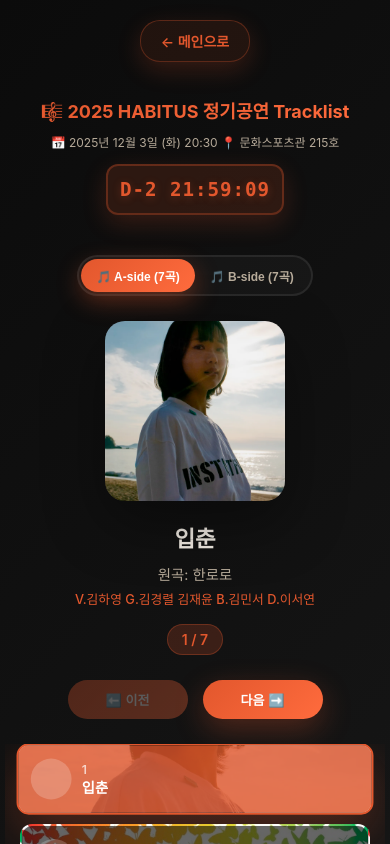
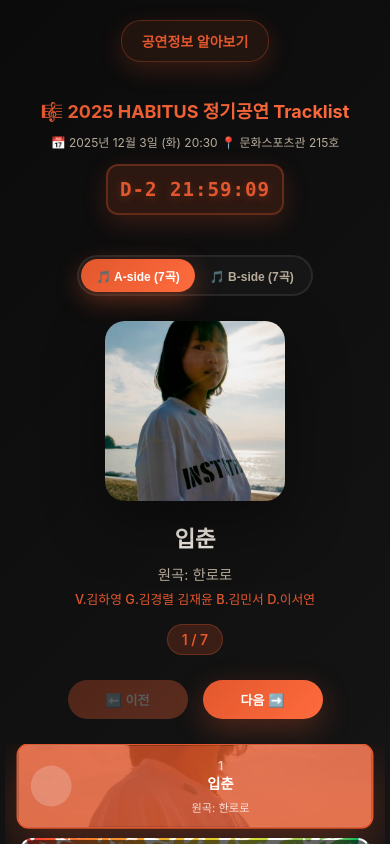
Before and after one commit to BBIYAKYEE7/habitus, a React (Create React App) app: page /setlist in a window 390 px wide. Shown: the top 844 px of the page. Built offline with nearby package versions, Linux system fonts and the light colour scheme; a web font is replaced by a local one.

Commit message:
세분화

```diff
--- a/src/ConcertInfoPage.js
+++ b/src/ConcertInfoPage.js
@@ -48,7 +48,7 @@ const ConcertInfoPage = () => {
     <div className="concert-info-page">
       <div className="concert-info-container">
         <header className="concert-info-header">
-          <Link to="/" className="back-button">← 메인으로</Link>
+          <Link to="/setlist" className="back-button">셋리스트 보기</Link>
           <h1>🎫 HABITUS 정기공연 정보</h1>
         </header>
 
@@ -74,14 +74,13 @@ const ConcertInfoPage = () => {
               </div>
               <div className="detail-item">
                 <span className="detail-label">⏱️ 공연시간</span>
-                <span className="detail-value">약 90분 (인터미션 포함)</span>
+                <span className="detail-value">약 120분 (인터미션 포함)</span>
               </div>
             </div>
           </div>
           <div className="sponsors-section">
             <h2>🤝 후원사</h2>
             <p className="sponsors-intro">HABITUS의 정기공연을 후원해주신 많은 업체분들께 진심으로 감사드립니다.</p>
-            <p className="sponsors-guide">🔗 업체명을 클릭하면 해당 업체 페이지로 이동합니다!</p>
             <div className="sponsors-grid">
               {sponsors.map((sponsor, index) => (
                 <div
@@ -109,10 +108,10 @@ const ConcertInfoPage = () => {
           <div className="notice-section">
             <h2>⚠️ 공지사항</h2>
             <ul className="notice-list">
-              <li>공연 시작 10분 전까지 입장해 주세요</li>
-              <li>공연 중 사진/영상 촬영은 자유롭게 가능합니다</li>
-              <li>공연장 내에서는 정숙해지 마시고 많은 환호 부탁드니다</li>
-              <li>응급상황 시 스태프에게 즉시 알려주세요</li>
+              <li>공연 시작 10분 전까지 입장해 주세요.</li>
+              <li>공연 중 사진/영상 촬영은 자유롭게 가능합니다.</li>
+              <li>공연장 내에서는 정숙해지 마시고 많은 환호 부탁드니다!</li>
+              <li>응급상황 시 스태프에게 즉시 알려주세요.</li>
             </ul>
           </div>
         </div>
--- a/src/SetlistPage.css
+++ b/src/SetlistPage.css
@@ -465,6 +465,7 @@
 .thumbnail-overlay {
   display: flex;
   align-items: center;
+  justify-content: center;
   gap: 15px;
   padding: 20px 20px;
   width: 100%;
@@ -543,7 +544,8 @@
   flex: 1;
   display: flex;
   flex-direction: column;
-  gap: 5px;
+  gap: 4px;
+  text-align: center;
 }
 
 .thumbnail-number {
@@ -556,6 +558,13 @@
   font-size: 18px;
   color: white;
   font-weight: 600;
+  margin-bottom: 2px;
+}
+
+.thumbnail-artist {
+  font-size: 12px;
+  color: rgba(255, 255, 255, 0.8);
+  font-weight: 400;
 }
 
 /* Footer */
@@ -751,6 +760,10 @@
     line-height: 1.2;
   }
 
+  .thumbnail-artist {
+    font-size: 11px;
+  }
+
   .setlist-footer {
     margin-top: 40px;
     padding: 0 15px;
--- a/src/SetlistPage.js
+++ b/src/SetlistPage.js
@@ -240,7 +240,7 @@ const SetlistPage = () => {
     <div className="setlist-page">
       <div className="setlist-container">
         <header className="setlist-header">
-          <Link to="/" className="back-button">← 메인으로</Link>
+          <Link to="/concert-info" className="back-button">공연정보 알아보기</Link>
           <h1>🎼 2025 HABITUS 정기공연 Tracklist</h1>
           <p className="performance-info">
             📅 2025년 12월 3일 (화) 20:30 📍 문화스포츠관 215호
@@ -335,6 +335,7 @@ const SetlistPage = () => {
                   <div className="thumbnail-info">
                     <span className="thumbnail-number">{index + 1}</span>
                     <span className="thumbnail-title">{song.song}</span>
+                    <span className="thumbnail-artist">원곡: {song.artist}</span>
                   </div>
                 </div>
               </div>
```
Lines whose indentation alone changed are shown as unchanged.
